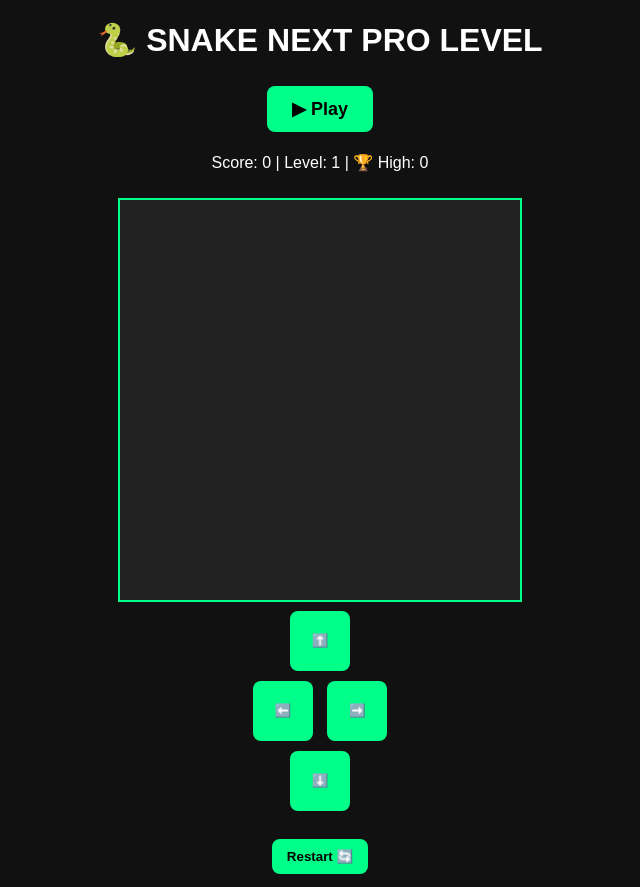
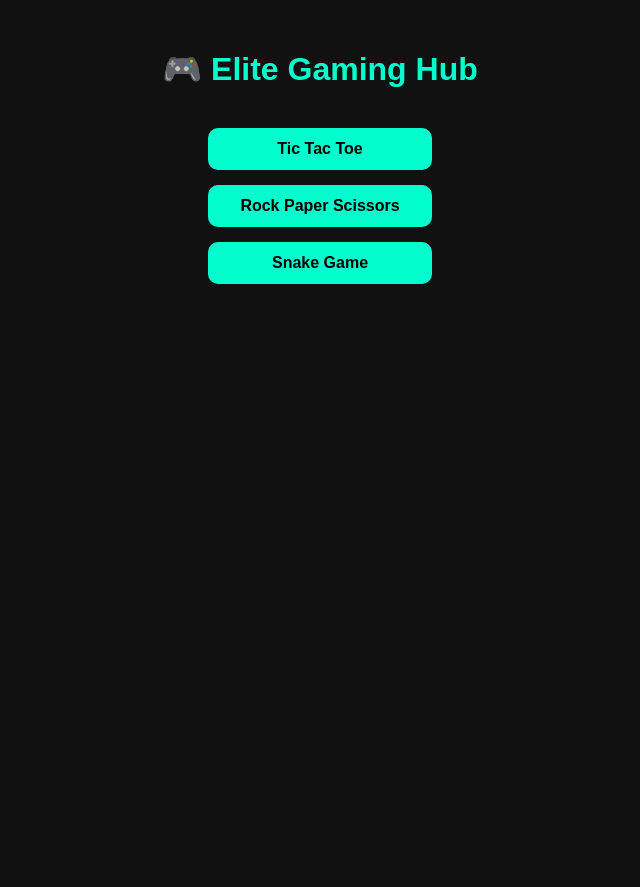
Before and after one commit to eshashahid002-code/Elite-Gaming, a plain HTML site: page index.html in a window 1280 px wide. Shown: the whole page, without its empty margins (320-960 px from the left). After the commit the page ends 800 px from the top, so only its background shows below. Drawn offline with Linux system fonts and the light colour scheme.

Commit message:
Update index.html

```diff
--- a/index.html
+++ b/index.html
@@ -1,43 +1,52 @@
 <!DOCTYPE html>
 <html lang="en">
 <head>
-<meta charset="UTF-8">
-<title>Snake Next Pro Level</title>
-<link rel="stylesheet" href="style.css">
+  <meta charset="UTF-8">
+  <title>Elite Gaming Hub</title>
+  <style>
+    body {
+      font-family: Arial;
+      text-align: center;
+      background: #111;
+      color: white;
+    }
+
+    h1 {
+      margin-top: 50px;
+      color: #00ffcc;
+    }
+
+    .menu {
+      margin-top: 40px;
+    }
+
+    a {
+      display: block;
+      margin: 15px auto;
+      width: 200px;
+      padding: 12px;
+      background: #00ffcc;
+      color: black;
+      text-decoration: none;
+      border-radius: 10px;
+      font-weight: bold;
+    }
+
+    a:hover {
+      background: white;
+    }
+  </style>
 </head>
+
 <body>
 
-<h1>🐍 SNAKE NEXT PRO LEVEL</h1>
+  <h1>🎮 Elite Gaming Hub</h1>
 
-<div id="menu">
-    <button onclick="startGame()">▶ Play</button>
-</div>
-
-<p>
-Score: <span id="score">0</span> |
-Level: <span id="level">1</span> |
-🏆 High: <span id="high">0</span>
-</p>
-
-<canvas id="game" width="400" height="400"></canvas>
-
-<div class="controls">
-    <button onclick="setDir('UP')">⬆️</button>
-    <div>
-        <button onclick="setDir('LEFT')">⬅️</button>
-        <button onclick="setDir('RIGHT')">➡️</button>
-    </div>
-    <button onclick="setDir('DOWN')">⬇️</button>
-</div>
-
-<br>
-
-<button onclick="restart()">Restart 🔄</button>
-
-<audio id="eatSound" src="https://www.soundjay.com/buttons/sounds/button-09.mp3"></audio>
-<audio id="bgMusic" src="https://www.soundhelix.com/examples/mp3/SoundHelix-Song-1.mp3" loop></audio>
-
-<script src="script.js"></script>
+  <div class="menu">
+    <a href="tic-tac-toe.html">Tic Tac Toe</a>
+    <a href="rps.html">Rock Paper Scissors</a>
+    <a href="snake.html">Snake Game</a>
+  </div>
 
 </body>
 </html>
```
